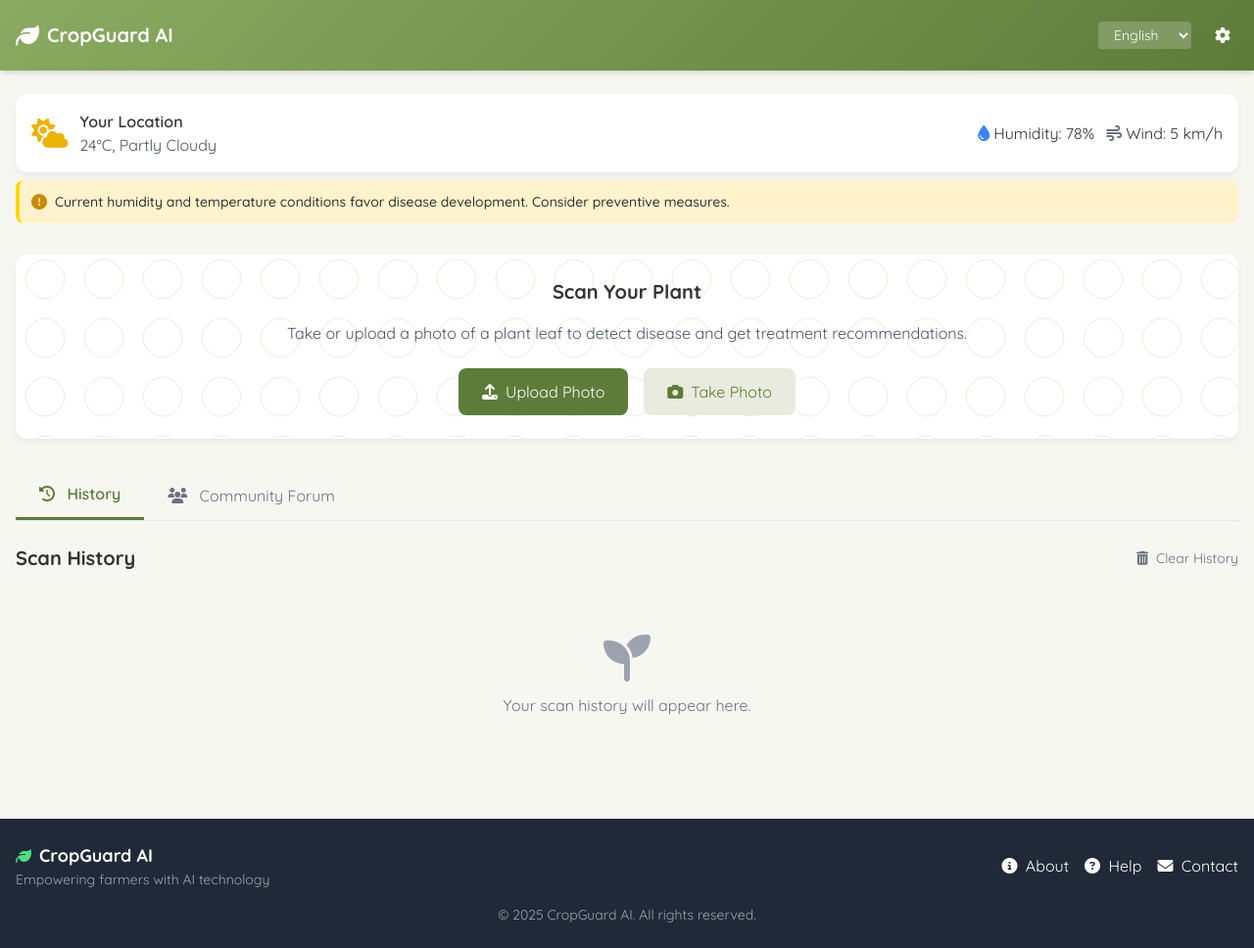
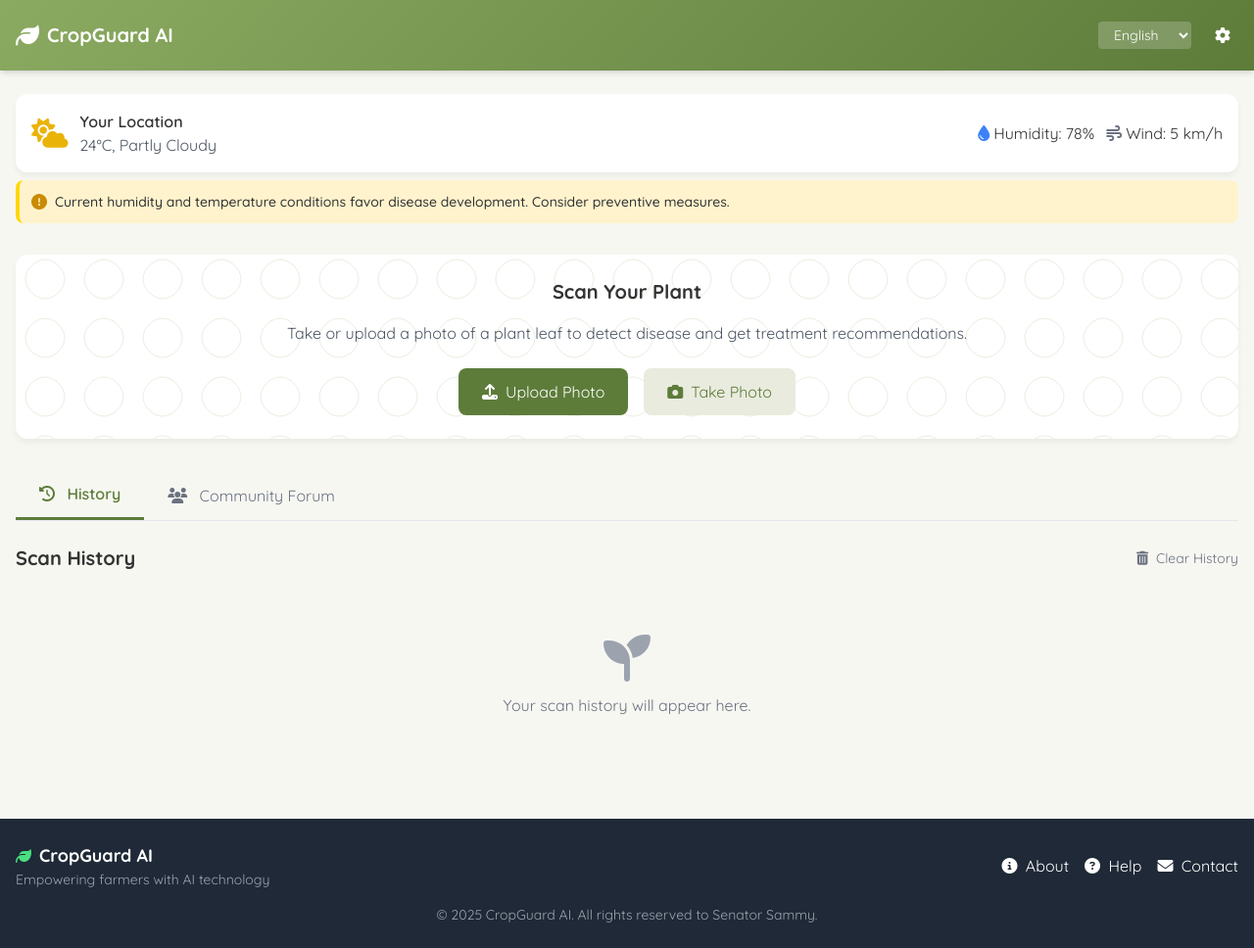
Before and after one commit to Vulimwa/cropAI, a plain HTML site: page index.html in a window 1280 px wide. Shown: the whole page at 98% size. Drawn offline with nearby package versions, Linux system fonts and the light colour scheme.

Commit message:
Update index.html

```diff
--- a/index.html
+++ b/index.html
@@ -348,7 +348,7 @@
         </div>
       </div>
       <div class="mt-4 text-center text-sm text-gray-400">
-        <p id="copyrightText">&copy; 2025 CropGuard AI. All rights reserved.</p>
+        <p id="copyrightText">&copy; 2025 CropGuard AI. All rights reserved to Senator Sammy.</p>
       </div>
     </div>
   </footer>
```
